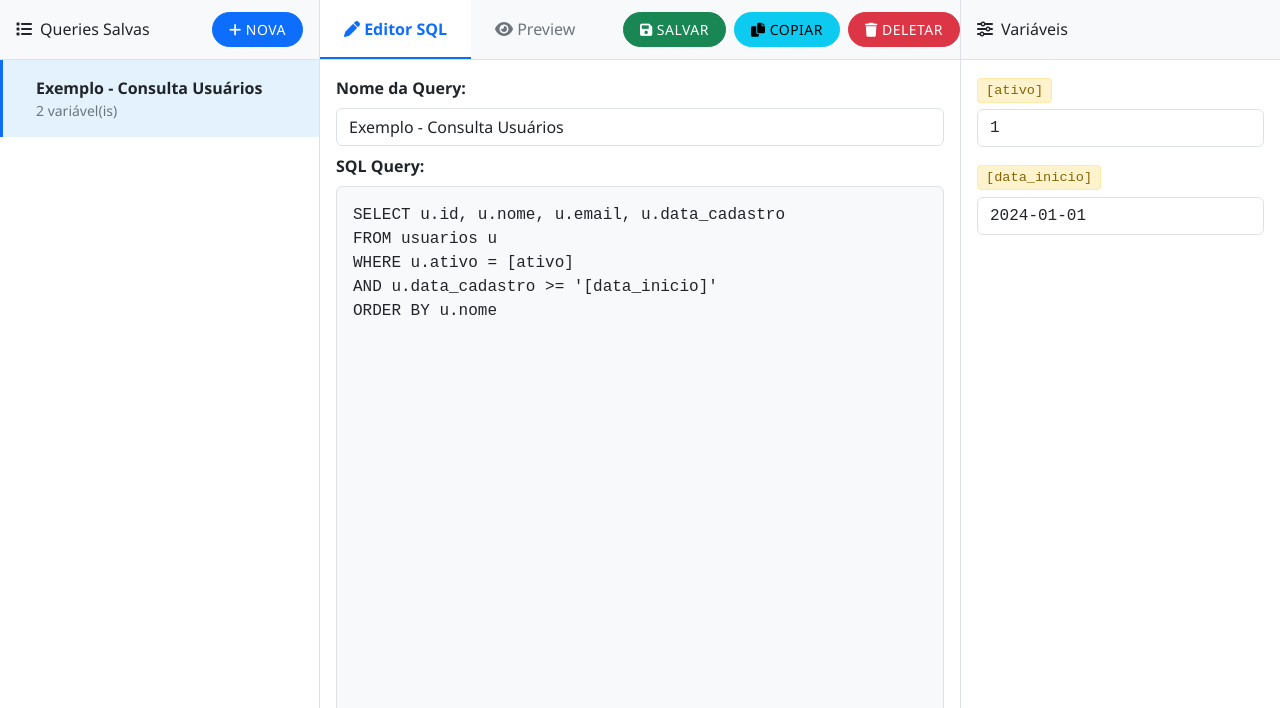
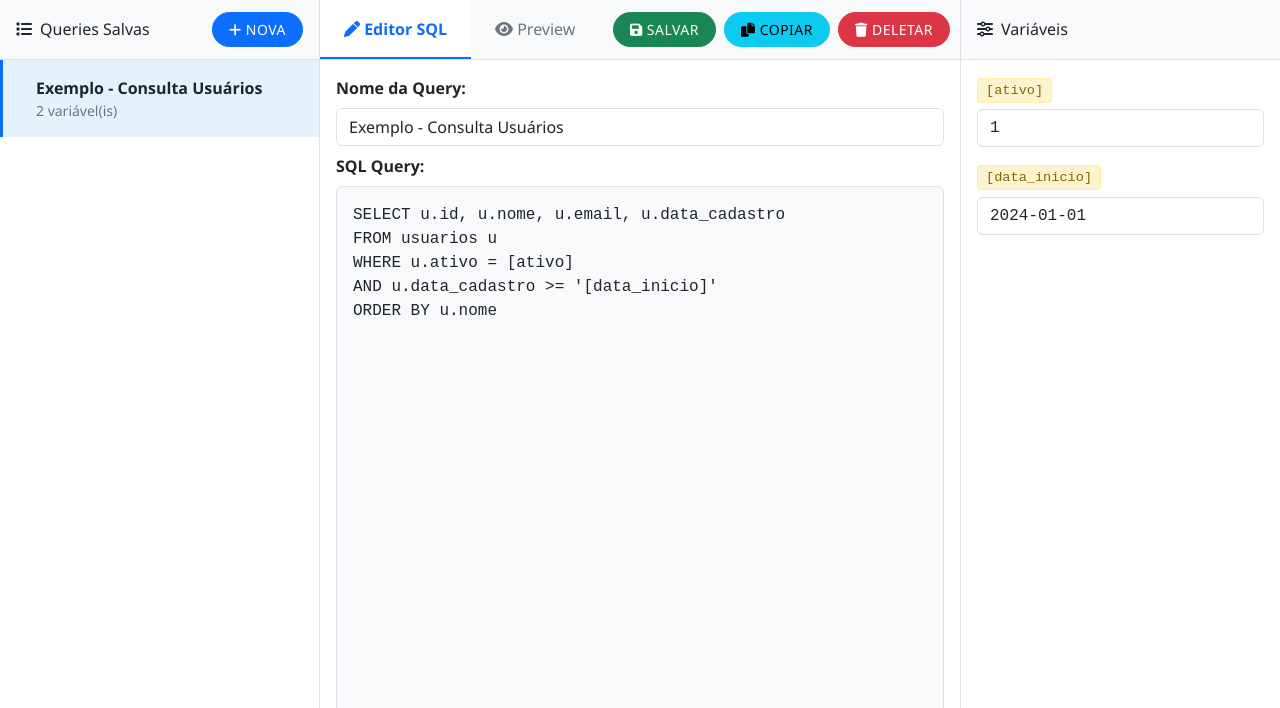
Before and after one commit to ggortan/SQL-Query-Manager, a plain HTML site: page index.html in a window 1280 px wide. Shown: the top 708 px of the page. Drawn offline with nearby package versions, Linux system fonts and the light colour scheme.

Commit message:
ajuste de padding no grupo de botoes

```diff
--- a/index.html
+++ b/index.html
@@ -60,7 +60,7 @@
                                             <button class="editor-tab-btn active" id="tab-sql" type="button" onclick="showEditorTab('sql')"><i class="fas fa-pen"></i> Editor SQL</button>
                                             <button class="editor-tab-btn" id="tab-preview" type="button" onclick="showEditorTab('preview')"><i class="fas fa-eye"></i> Preview</button>
                                         </div>
-                                        <div class="btn-group-custom d-flex">
+                                        <div class="btn-group-custom d-flex" style="padding: 10px;">
                                             <button class="btn btn-success btn-sm btn-action" onclick="saveQuery()" id="saveBtn" disabled>
                                                 <i class="fas fa-save"></i> Salvar
                                             </button>
```
